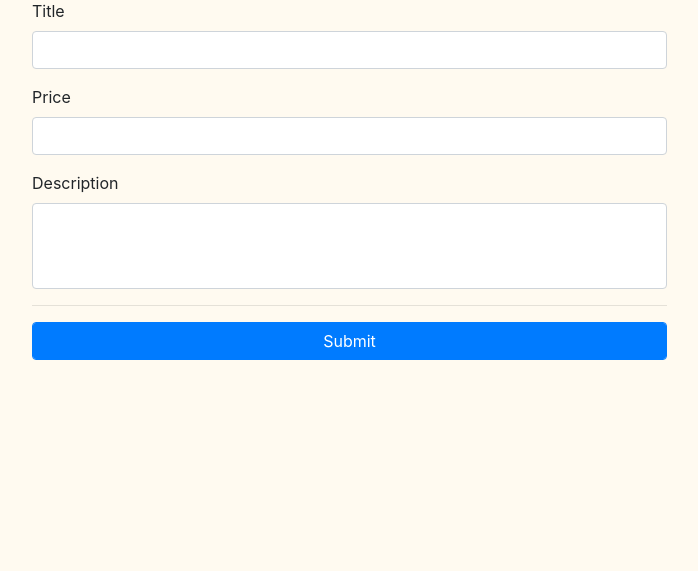
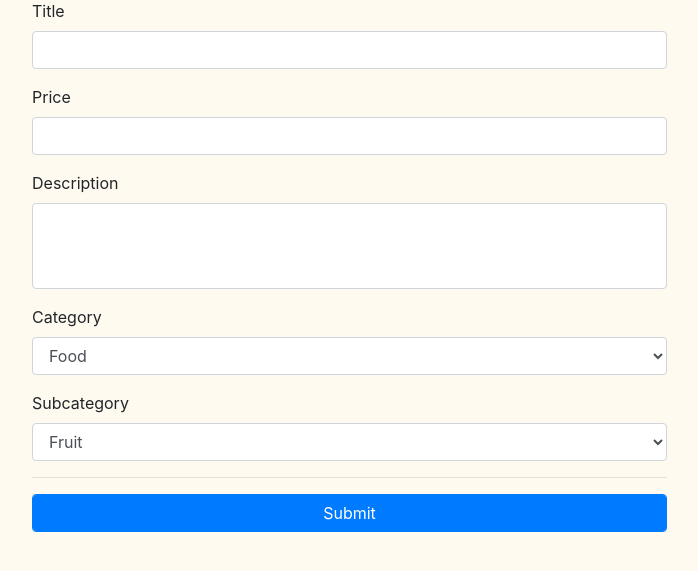
Before and after one commit to jomarnavarro/flask-globomantics, a Flask app: page /item/new in a window 1280 px wide. Shown: the part 161-732 px from the top of the page, without its empty margins (243-941 px from the left). Run offline with Flask 2, Linux system fonts and the light colour scheme; data comes from the database, SQL or seed files in the repository; both versions use the stored data as it was after the commit; some libraries are stand-ins or nearby versions.

Commit message:
Introduces category and subcategory fields

```diff
--- a/application.py
+++ b/application.py
@@ -1,6 +1,6 @@
 from flask import Flask, render_template, request, redirect, url_for, g, flash, get_flashed_messages
 from flask_wtf import FlaskForm
-from wtforms import StringField, TextAreaField, SubmitField
+from wtforms import StringField, TextAreaField, SubmitField, SelectField
 import pdb
 import sqlite3
 
@@ -11,6 +11,8 @@ class NewItemForm(FlaskForm):
     title = StringField("Title")
     price = StringField("Price")
     description = TextAreaField("Description")
+    category = SelectField("Category", coerce=int)
+    subcategory = SelectField("Subcategory", coerce=int)
     submit = SubmitField("Submit")
 
 @app.route('/')
@@ -44,7 +46,23 @@ def new_item():
     conn=get_db()
     c = conn.cursor()
     form = NewItemForm()
-    if request.method == 'POST':
+
+    c.execute("SELECT id, name FROM categories")
+    # returns list of tuples with the info, like
+    # [(1, 'Food'), (2, 'Technology)]
+    categories = c.fetchall()
+
+    c.execute("""SELECT id, name from subcategories
+                    WHERE category_id = ?""",
+                    (1,)
+    )
+    subcategories = c.fetchall()
+    form.subcategory.choices = subcategories
+
+    form.category.choices = categories
+
+
+    if form.validate_on_submit():
         c.execute("""INSERT INTO items
                     (title, description, price, image, category_id, subcategory_id)
                     VALUES(?,?,?,?,?,?)""",
@@ -53,13 +71,15 @@ def new_item():
                         form.description.data,
                         float(form.price.data),
                         "",
-                        1,
-                        1
+                        form.category.data,
+                        form.subcategory.data
                     )
                 )
         conn.commit()
         flash("Item {} has been succesfully added".format(request.form.get('title')), "success")
         return redirect(url_for('home'))
+    if form.errors:
+        flash("{}".format(form.errors), 'danger')
     return render_template('new_item.html', form=form)
 
 def get_db():
--- a/templates/new_item.html
+++ b/templates/new_item.html
@@ -21,6 +21,14 @@
                 {{ form.description.label }}
                 {{ form.description(class="form-control", rows="3") }}
             </div>
+            <div class="form-group">
+                {{ form.category.label }}
+                {{ form.category(class="form-control")}}
+            </div>
+            <div class="form-group">
+                {{ form.subcategory.label }}
+                {{ form.subcategory(class="form-control")}}
+            </div>
             <hr>
             {{ form.submit(class="btn btn-primary form-control") }}
         </form>
```
Also changed, not shown: db/globomantics.db.
